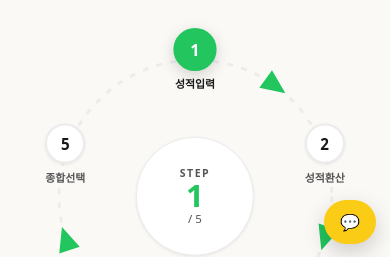
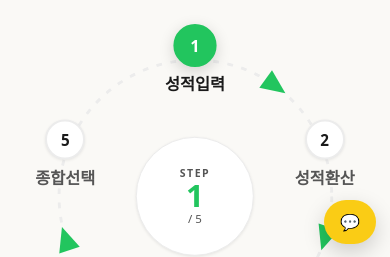
Before and after one commit to LimJeomseob/College-Admissions-Strategy-Web-Service, a React (Vite) app: page / in a window 390 px wide. Shown: the part 586-843 px from the top of the page. Built offline with nearby package versions, Linux system fonts and the light colour scheme; a web font is replaced by a local one.

Commit message:
원형 5단계 노드 라벨 문구 크기 150% 확대
- .wheel-node-label .74rem→1.11rem (모바일 .68rem→1.02rem)

Co-Authored-By: Claude Opus 4.8 <noreply@anthropic.com>
Claude-Session: https://claude.ai/code/session_01KrGJoBopGp5uK7C7jZA5vW

```diff
--- a/src/styles.css
+++ b/src/styles.css
@@ -80,7 +80,7 @@ main, .site-footer { position: relative; z-index: 1; }
   font-weight: 800; font-size: 1.05rem; box-shadow: var(--shadow-sm);
   transition: transform .15s, background .15s, border-color .15s, box-shadow .15s, color .15s;
 }
-.wheel-node-label { font-size: .74rem; font-weight: 700; color: var(--muted); white-space: nowrap; transition: color .15s; }
+.wheel-node-label { font-size: 1.11rem; font-weight: 700; color: var(--muted); white-space: nowrap; transition: color .15s; }
 .wheel-node:hover .wheel-node-num,
 .wheel-node.active .wheel-node-num {
   background: var(--green-500); border-color: var(--green-500); color: #fff; transform: scale(1.08);
@@ -105,7 +105,7 @@ main, .site-footer { position: relative; z-index: 1; }
 @media (max-width: 480px) {
   .wheel-node { width: 56px; }
   .wheel-node-num { width: 40px; height: 40px; font-size: .95rem; }
-  .wheel-node-label { font-size: .68rem; }
+  .wheel-node-label { font-size: 1.02rem; }
 }
 
 /* 모바일 최적화 — 섹션 여백·그리드 간격 축소, 강제 줄바꿈 해제 */
```
